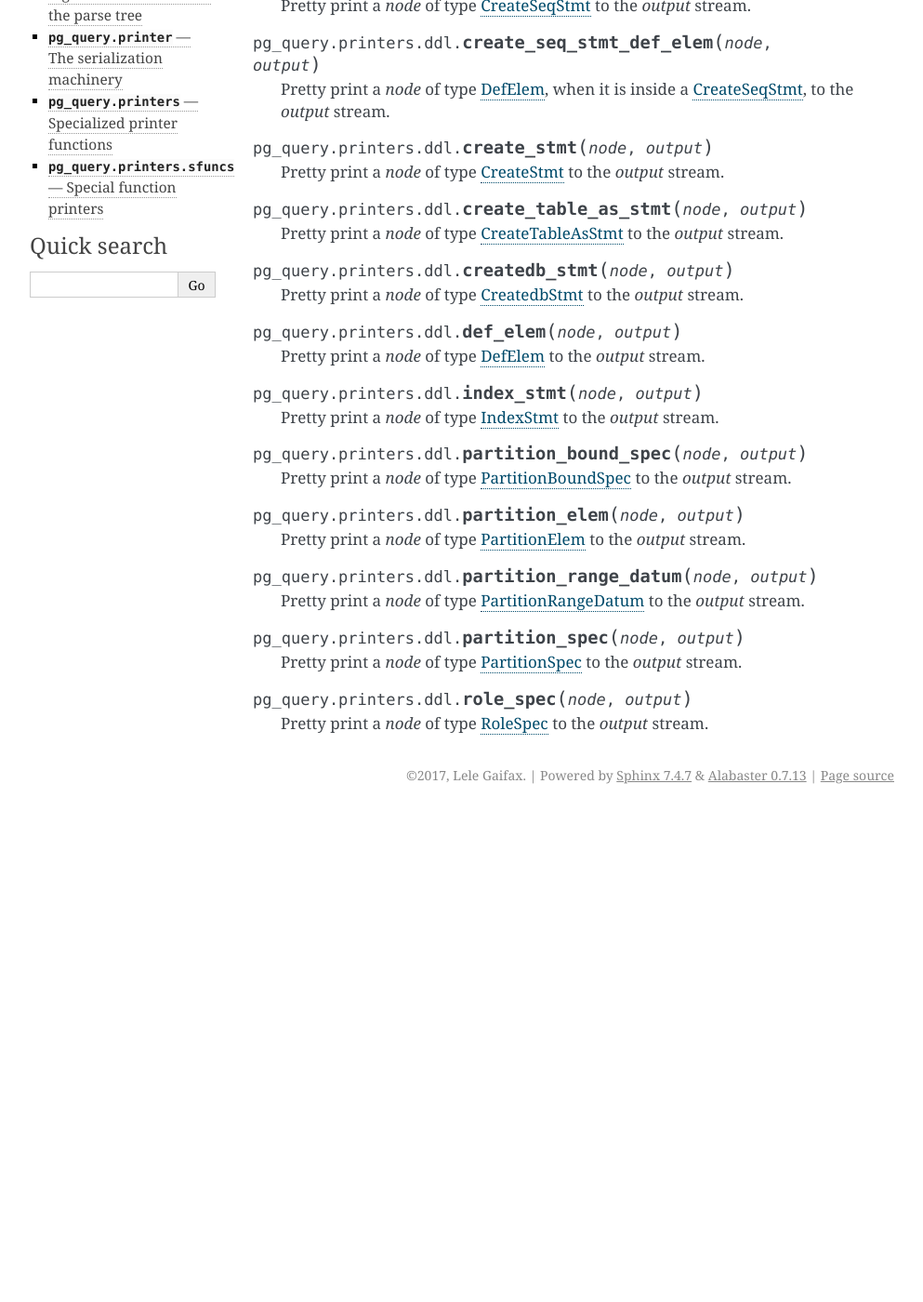
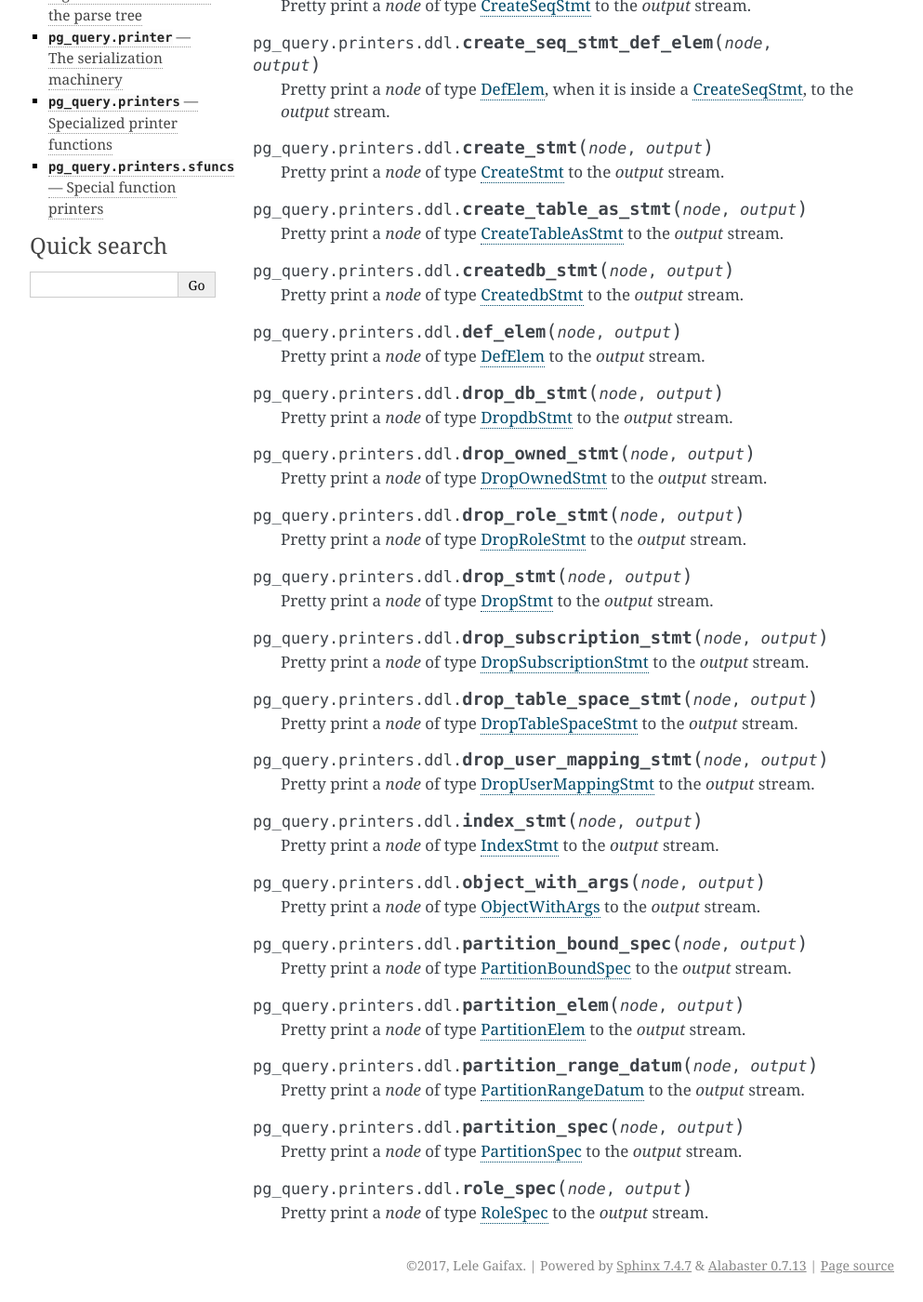
Before and after one commit to lelit/pglast, a Sphinx documentation site: the page built from docs/ddl.rst, in a window 1280 px wide and 1400 px high, scrolled down 514 px. Shown: the whole window at 93% size, without its empty margins (148-1141 px from the left). Built offline with Sphinx 7.4.7, drawn with Linux system fonts in a browser that asks for light colours; before the commit the page ends 1387 px from its top, so only the background shows below that.

Commit message:
Update printers doc

```diff
--- a/docs/ddl.rst
+++ b/docs/ddl.rst
@@ -78,11 +78,59 @@
 
    Pretty print a `node` of type `DefElem <https://github.com/lfittl/libpg_query/blob/43ce2e8/src/postgres/include/nodes/parsenodes.h#L715>`__ to the `output` stream.
 
+.. index:: DropdbStmt
+
+.. function:: drop_db_stmt(node, output)
+
+   Pretty print a `node` of type `DropdbStmt <https://github.com/lfittl/libpg_query/blob/43ce2e8/src/postgres/include/nodes/parsenodes.h#L3049>`__ to the `output` stream.
+
+.. index:: DropOwnedStmt
+
+.. function:: drop_owned_stmt(node, output)
+
+   Pretty print a `node` of type `DropOwnedStmt <https://github.com/lfittl/libpg_query/blob/43ce2e8/src/postgres/include/nodes/parsenodes.h#L3316>`__ to the `output` stream.
+
+.. index:: DropRoleStmt
+
+.. function:: drop_role_stmt(node, output)
+
+   Pretty print a `node` of type `DropRoleStmt <https://github.com/lfittl/libpg_query/blob/43ce2e8/src/postgres/include/nodes/parsenodes.h#L2452>`__ to the `output` stream.
+
+.. index:: DropStmt
+
+.. function:: drop_stmt(node, output)
+
+   Pretty print a `node` of type `DropStmt <https://github.com/lfittl/libpg_query/blob/43ce2e8/src/postgres/include/nodes/parsenodes.h#L2572>`__ to the `output` stream.
+
+.. index:: DropSubscriptionStmt
+
+.. function:: drop_subscription_stmt(node, output)
+
+   Pretty print a `node` of type `DropSubscriptionStmt <https://github.com/lfittl/libpg_query/blob/43ce2e8/src/postgres/include/nodes/parsenodes.h#L3424>`__ to the `output` stream.
+
+.. index:: DropTableSpaceStmt
+
+.. function:: drop_table_space_stmt(node, output)
+
+   Pretty print a `node` of type `DropTableSpaceStmt <https://github.com/lfittl/libpg_query/blob/43ce2e8/src/postgres/include/nodes/parsenodes.h#L2136>`__ to the `output` stream.
+
+.. index:: DropUserMappingStmt
+
+.. function:: drop_user_mapping_stmt(node, output)
+
+   Pretty print a `node` of type `DropUserMappingStmt <https://github.com/lfittl/libpg_query/blob/43ce2e8/src/postgres/include/nodes/parsenodes.h#L2271>`__ to the `output` stream.
+
 .. index:: IndexStmt
 
 .. function:: index_stmt(node, output)
 
    Pretty print a `node` of type `IndexStmt <https://github.com/lfittl/libpg_query/blob/43ce2e8/src/postgres/include/nodes/parsenodes.h#L2693>`__ to the `output` stream.
+
+.. index:: ObjectWithArgs
+
+.. function:: object_with_args(node, output)
+
+   Pretty print a `node` of type `ObjectWithArgs <https://github.com/lfittl/libpg_query/blob/43ce2e8/src/postgres/include/nodes/parsenodes.h#L1873>`__ to the `output` stream.
 
 .. index:: PartitionBoundSpec
 
```
Also changed, not shown: docs/dml.rst (+13 -0 lines).
